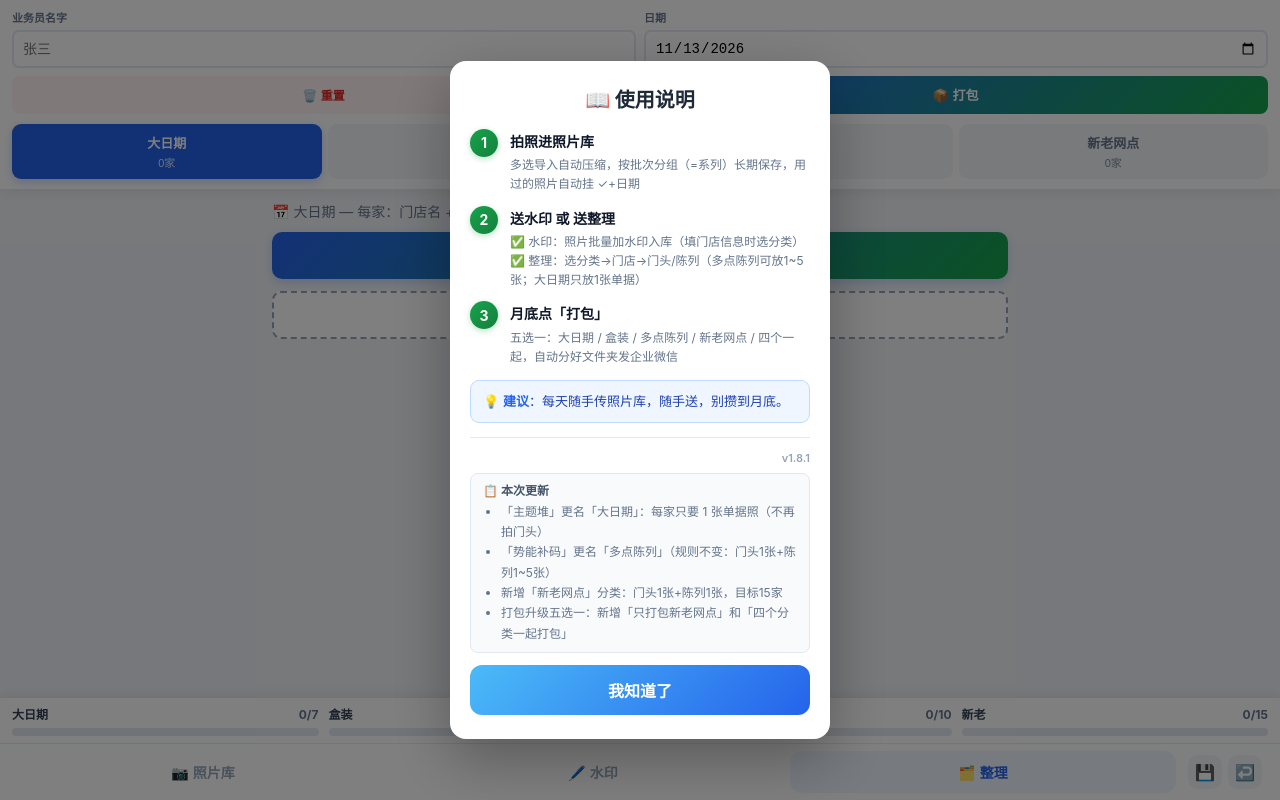
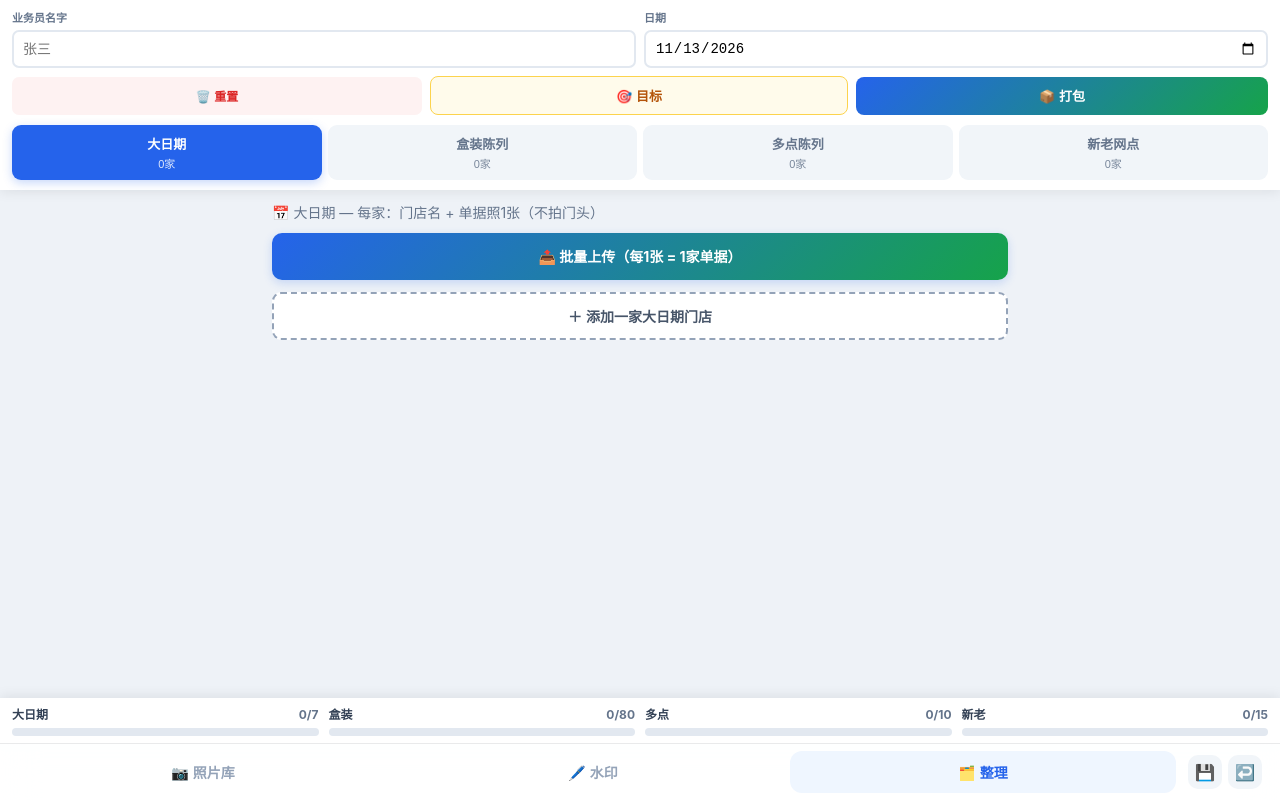
Before and after one commit to Elwinfan/mind-route-app, a plain HTML site: page licheng.html in a window 1280 px wide. Drawn offline with nearby package versions, Linux system fonts and the light colour scheme.

Commit message:
v1.8.2: remove guide popup; add goal-settings modal (editable per-category targets, persisted)

```diff
--- a/licheng.html
+++ b/licheng.html
@@ -169,23 +169,14 @@
         .guide-rank .rank-text small { display: block; font-size: 12px; color: #64748b; margin-top: 1px; }
         .guide-warn { font-size: 13px; color: #b91c1c; background: #fef2f2; border: 1px solid #fecaca; padding: 10px 12px; border-radius: 9px; margin-bottom: 10px; line-height: 1.6; }
         .guide-warn b { color: #dc2626; }
-        .guide-tip { font-size: 13px; color: #1e40af; background: #eff6ff; border: 1px solid #bfdbfe; padding: 10px 12px; border-radius: 9px; margin-bottom: 10px; line-height: 1.6; }
-        .guide-tip b { color: #2563eb; }
-        .guide-star { font-size: 13px; color: #92400e; background: #fffbeb; border: 1px solid #fcd34d; padding: 10px 12px; border-radius: 9px; margin-bottom: 10px; line-height: 1.6; }
-        .guide-star b { color: #d97706; }
-        .guide-version { text-align: right; font-size: 11px; color: #94a3b8; margin-bottom: 6px; font-weight: 600; }
-        .guide-update { font-size: 12px; color: #64748b; background: #f8fafc; border: 1px solid #e2e8f0; border-radius: 8px; padding: 8px 12px; margin-bottom: 12px; }
-        .guide-update .update-title { font-weight: 600; color: #475569; margin-bottom: 2px; }
-        .guide-update ul { margin: 0; padding-left: 18px; color: #64748b; line-height: 1.7; }
-
-        /* ==================== 使用说明步骤 ==================== */
-        .guide-steps { display: flex; flex-direction: column; gap: 12px; margin-bottom: 14px; }
-        .step { display: flex; gap: 12px; align-items: flex-start; }
-        .step-num { flex: none; width: 28px; height: 28px; border-radius: 50%; background: linear-gradient(135deg, #16A34A, #15803D); color: #fff; display: flex; align-items: center; justify-content: center; font-weight: 700; font-size: 14px; box-shadow: 0 2px 6px rgba(22,163,74,.3); }
-        .step-content { flex: 1; font-size: 14px; color: #334155; line-height: 1.6; padding-top: 2px; }
-        .step-content b { color: #0f172a; font-weight: 600; }
-        .step-content small { display: block; font-size: 12px; color: #64748b; margin-top: 2px; }
-        .guide-divider { height: 1px; background: #e2e8f0; margin: 14px 0 12px; }
+        .goal-form { display: flex; flex-direction: column; gap: 10px; margin-bottom: 14px; }
+        .goal-form .gf { display: flex; align-items: center; gap: 10px; }
+        .goal-form .gf label { flex: 1; font-size: 14px; font-weight: 600; color: #334155; }
+        .goal-form .gf input { width: 90px; padding: 9px 10px; border: 2px solid #e2e8f0; border-radius: 8px; font-size: 16px; font-weight: 700; text-align: center; color: #1f2937; min-height: 40px; }
+        .goal-form .gf input:focus { outline: none; border-color: #2563eb; }
+        .goal-note { font-size: 12px; color: #64748b; text-align: center; margin-bottom: 12px; }
+        .goal-cancel { width: 100%; margin-top: 8px; padding: 10px; border: none; background: none; color: #64748b; font-size: 14px; font-weight: 600; cursor: pointer; }
+        .goalbtn { padding: 9px 14px; border: none; background: #fffbeb; color: #b45309; border: 1.5px solid #fcd34d; border-radius: 8px; font-size: 13px; font-weight: 700; cursor: pointer; }
 
         /* ==================== 右下角❓按钮 ==================== */
         .help-fab { display: none; }
@@ -341,46 +332,19 @@
     </style>
 </head>
 <body>
-    <!-- 使用说明弹窗 -->
-    <div id="guideOverlay" class="guide-overlay">
+    <!-- 🎯 目标家数设置弹窗 -->
+    <div id="goalOverlay" class="guide-overlay">
         <div class="guide-card">
-            <h3 class="guide-title">📖 使用说明</h3>
-            <div class="guide-steps">
-                <div class="step">
-                    <span class="step-num">1</span>
-                    <div class="step-content">
-                        <b>拍照进照片库</b><br>
-                        <small>多选导入自动压缩，按批次分组（=系列）长期保存，用过的照片自动挂 ✓+日期</small>
-                    </div>
-                </div>
-                <div class="step">
-                    <span class="step-num">2</span>
-                    <div class="step-content">
-                        <b>送水印 或 送整理</b><br>
-                        <small>✅ 水印：照片批量加水印入库（填门店信息时选分类）<br>✅ 整理：选分类→门店→门头/陈列（多点陈列可放1~5张；大日期只放1张单据）</small>
-                    </div>
-                </div>
-                <div class="step">
-                    <span class="step-num">3</span>
-                    <div class="step-content">
-                        <b>月底点「打包」</b><br>
-                        <small>五选一：大日期 / 盒装 / 多点陈列 / 新老网点 / 四个一起，自动分好文件夹发企业微信</small>
-                    </div>
-                </div>
+            <h3 class="guide-title">🎯 目标家数设置</h3>
+            <div class="goal-form">
+                <div class="gf"><label>📅 大日期</label><input id="gf-zhuti" type="number" min="1" max="999" step="1" inputmode="numeric"></div>
+                <div class="gf"><label>📦 盒装陈列</label><input id="gf-hezhuang" type="number" min="1" max="999" step="1" inputmode="numeric"></div>
+                <div class="gf"><label>🔥 多点陈列</label><input id="gf-shineng" type="number" min="1" max="999" step="1" inputmode="numeric"></div>
+                <div class="gf"><label>🆕 新老网点</label><input id="gf-xindaan" type="number" min="1" max="999" step="1" inputmode="numeric"></div>
             </div>
-            <div class="guide-tip">💡 <b>建议</b>：每天随手传照片库，随手送，别攒到月底。</div>
-            <div class="guide-divider"></div>
-            <div class="guide-version">v1.8.1</div>
-            <div class="guide-update">
-                <div class="update-title">📋 本次更新</div>
-                <ul>
-                    <li>「主题堆」更名「大日期」：每家只要 1 张单据照（不再拍门头）</li>
-                    <li>「势能补码」更名「多点陈列」（规则不变：门头1张+陈列1~5张）</li>
-                    <li>新增「新老网点」分类：门头1张+陈列1张，目标15家</li>
-                    <li>打包升级五选一：新增「只打包新老网点」和「四个分类一起打包」</li>
-                </ul>
-            </div>
-            <button class="guide-btn" id="guideStartBtn" type="button">我知道了</button>
+            <div class="goal-note">只改目标家数（进度条），不动已整理的门店照片。</div>
+            <button class="guide-btn" id="goalSaveBtn" type="button">✅ 保存</button>
+            <button class="goal-cancel" id="goalCancelBtn" type="button">取消</button>
         </div>
     </div>
 
@@ -549,6 +513,7 @@
                 </div>
                 <div class="row2">
                     <button class="reset" id="mdResetBtn" type="button">🗑️ 重置</button>
+                    <button class="goalbtn" id="goalBtn" type="button">🎯 目标</button>
                     <button class="export" id="exportBtn" type="button">📦 打包</button>
                 </div>
                 <div class="md-segment">
@@ -610,21 +575,31 @@
 
     <script>
     /* ========================================================
-     * 使用说明弹窗（每次打开都弹）+ 浏览器建议弹窗（点❓触发）
+     * 🎯 目标家数设置弹窗（点「🎯 目标」按钮打开，随时可改）
      * ====================================================== */
     (function() {
-        // 使用说明弹窗：每次打开网页都强制显示
-        const guideOverlay = document.getElementById('guideOverlay');
-        const GUIDE_VER = 'v1.8.1';
-        function closeGuide() { guideOverlay.classList.remove('open'); try{ localStorage.setItem('lczp_guide', GUIDE_VER); }catch(e){} }
-        document.getElementById('guideStartBtn').addEventListener('click', closeGuide);
-        guideOverlay.addEventListener('click', e => { if (e.target === guideOverlay) closeGuide(); });
-        // 只在没看过当前版本说明时弹（点过"我知道了"记住；版本更新换 GUIDE_VER 再弹）
-        window.addEventListener('load', () => {
-            let seen=null; try{ seen=localStorage.getItem('lczp_guide'); }catch(e){}
-            if(seen!==GUIDE_VER) guideOverlay.classList.add('open');
+        const overlay = document.getElementById('goalOverlay');
+        function openGoal() {
+            ALL_TABS.forEach(t => document.getElementById('gf-'+t).value = GOALS[t]);
+            overlay.classList.add('open');
+        }
+        function closeGoal() { overlay.classList.remove('open'); }
+        document.getElementById('goalBtn').addEventListener('click', openGoal);
+        document.getElementById('goalCancelBtn').addEventListener('click', closeGoal);
+        overlay.addEventListener('click', e => { if (e.target === overlay) closeGoal(); });
+        document.getElementById('goalSaveBtn').addEventListener('click', () => {
+            const next = {};
+            for (const t of ALL_TABS) {
+                const v = parseInt(document.getElementById('gf-'+t).value, 10);
+                if (!Number.isInteger(v) || v < 1 || v > 999) { toast(`「${TAB_NAME[t]}」的家数要填 1~999 的整数`,'err'); return; }
+                next[t] = v;
+            }
+            for (const t of ALL_TABS) GOALS[t] = next[t];
+            try { localStorage.setItem('lczp_goals', JSON.stringify(GOALS)); }catch(e){}
+            ALL_TABS.forEach(t => updateCount(t));
+            closeGoal();
+            toast(`✅ 目标已更新：${ALL_TABS.map(t => TAB_NAME[t]+' '+GOALS[t]+'家').join('，')}`,'ok');
         });
-
     })();
 
     /* ========================================================
@@ -739,7 +714,16 @@
         document.getElementById(tab+'-list').innerHTML = mdData[tab].map(s=>cardHTML(tab,s)).join('');
         updateCount(tab);
     }
-    const GOALS = { zhuti:7, hezhuang:80, shineng:10, xindaan:15 };
+    // 目标家数：默认 7/80/10/15，改过的存本机 localStorage（🎯 目标 弹窗可随时改）
+    const GOALS = (()=>{
+        const def = { zhuti:7, hezhuang:80, shineng:10, xindaan:15 };
+        try{
+            const s = JSON.parse(localStorage.getItem('lczp_goals') || 'null');
+            if (s && ALL_TABS.every(t => Number.isInteger(s[t]) && s[t] >= 1 && s[t] <= 999))
+                return { zhuti:s.zhuti, hezhuang:s.hezhuang, shineng:s.shineng, xindaan:s.xindaan };
+        }catch(e){}
+        return def;
+    })();
     function updateCount(tab){
         md$('#cnt-'+tab).textContent=mdData[tab].length+'家';
         const n=mdData[tab].length, goal=GOALS[tab], done=n>=goal;
@@ -1050,7 +1034,7 @@
     function db(){ return new Promise((res,rej)=>{ if(_db) return res(_db); const r=indexedDB.open('mendianzip4',2); r.onupgradeneeded=()=>{ const d=r.result; if(!d.objectStoreNames.contains('kv')) d.createObjectStore('kv'); if(!d.objectStoreNames.contains('libPhotos')) d.createObjectStore('libPhotos',{keyPath:'id'}); if(!d.objectStoreNames.contains('libBatches')) d.createObjectStore('libBatches',{keyPath:'id'}); }; r.onsuccess=()=>{_db=r.result;res(_db);}; r.onerror=()=>rej(r.error); }); }
     async function idbPut(v){ try{ const d=await db(); await new Promise((res,rej)=>{const t=d.transaction('kv','readwrite'); t.objectStore('kv').put(v,'cur'); t.oncomplete=res; t.onerror=()=>rej(t.error);}); }catch(e){} }
     async function idbGet(){ try{ const d=await db(); return await new Promise(res=>{const t=d.transaction('kv','readonly'); const q=t.objectStore('kv').get('cur'); q.onsuccess=()=>res(q.result); q.onerror=()=>res(null);}); }catch(e){ return null; } }
-    function serialize(){ return { name:nameInput.value, zhuti:mdData.zhuti, hezhuang:mdData.hezhuang, shineng:mdData.shineng, xindaan:mdData.xindaan }; }
+    function serialize(){ return { name:nameInput.value, goals:GOALS, zhuti:mdData.zhuti, hezhuang:mdData.hezhuang, shineng:mdData.shineng, xindaan:mdData.xindaan }; }
     let saveTimer; let saving=false;
     function scheduleSave(){ clearTimeout(saveTimer); saveTimer=setTimeout(doSave,800); }
     async function doSave(){ if(saving){ scheduleSave(); return; } saving=true; try{ await idbPut(serialize()); }catch(e){} finally{ saving=false; } }
@@ -1494,6 +1478,12 @@
             mdData.hezhuang=(m.hezhuang||[]).map(x=>({ ...x, materials:Array.isArray(x.materials)?x.materials:[] }));
             mdData.xindaan=(m.xindaan||[]).map(x=>({ ...x, materials:Array.isArray(x.materials)?x.materials:[] }));
             mdUid=Math.max(mdUid, ...mdData.zhuti.map(x=>x.id), ...mdData.hezhuang.map(x=>x.id), ...mdData.shineng.map(x=>x.id), ...mdData.xindaan.map(x=>x.id), 0)+1;
+            // 恢复目标家数（v1.8.2+ 备份含 goals）
+            if (m.goals && ALL_TABS.every(t => Number.isInteger(m.goals[t]) && m.goals[t] >= 1 && m.goals[t] <= 999)) {
+                ALL_TABS.forEach(t => GOALS[t] = m.goals[t]);
+                try { localStorage.setItem('lczp_goals', JSON.stringify(GOALS)); }catch(e){}
+                ALL_TABS.forEach(t => updateCount(t));
+            }
             nameInput.value=m.name||'';
             renderList('zhuti'); renderList('hezhuang'); renderList('shineng'); renderList('xindaan');
             await idbPut(serialize());
```
